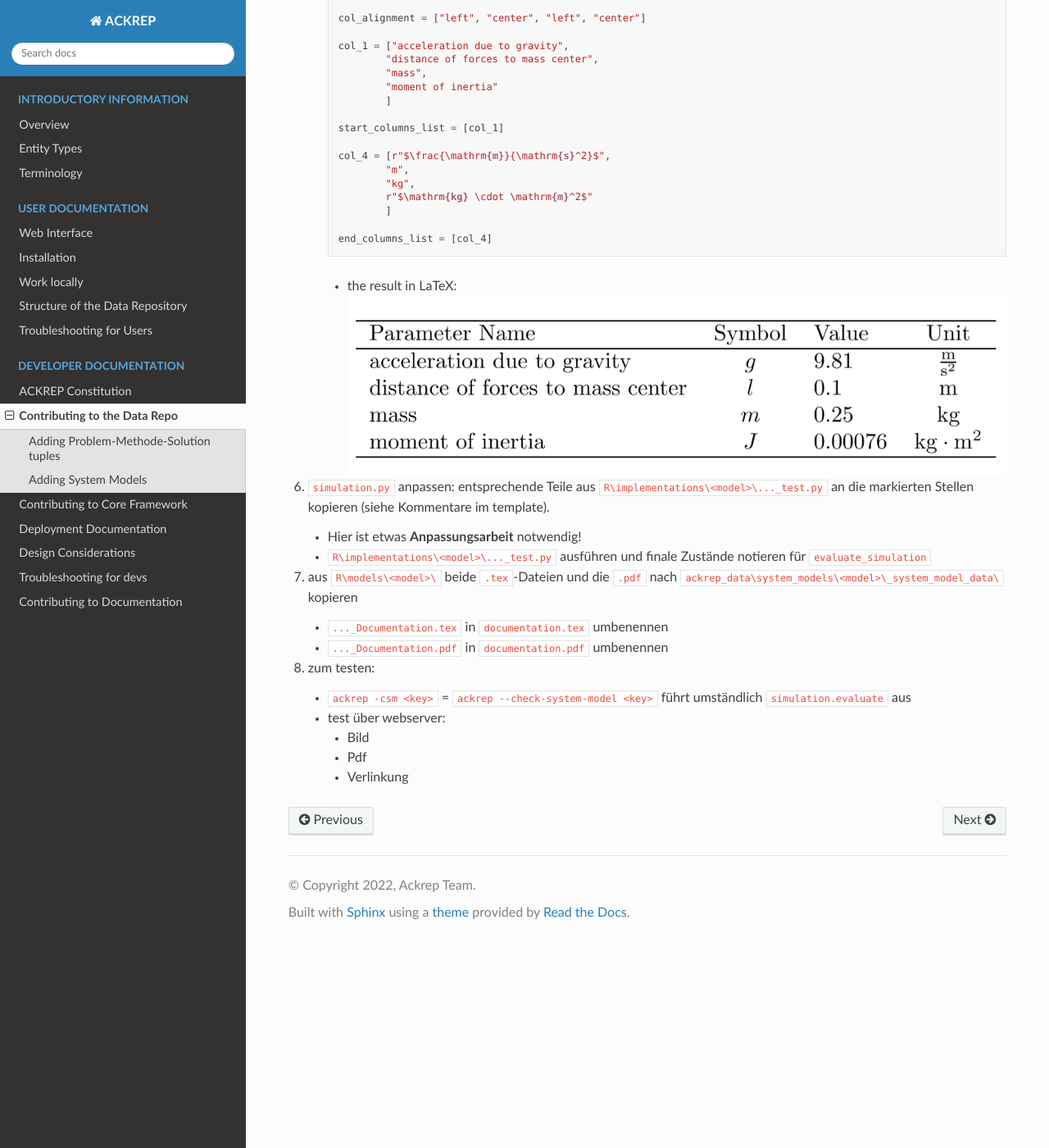
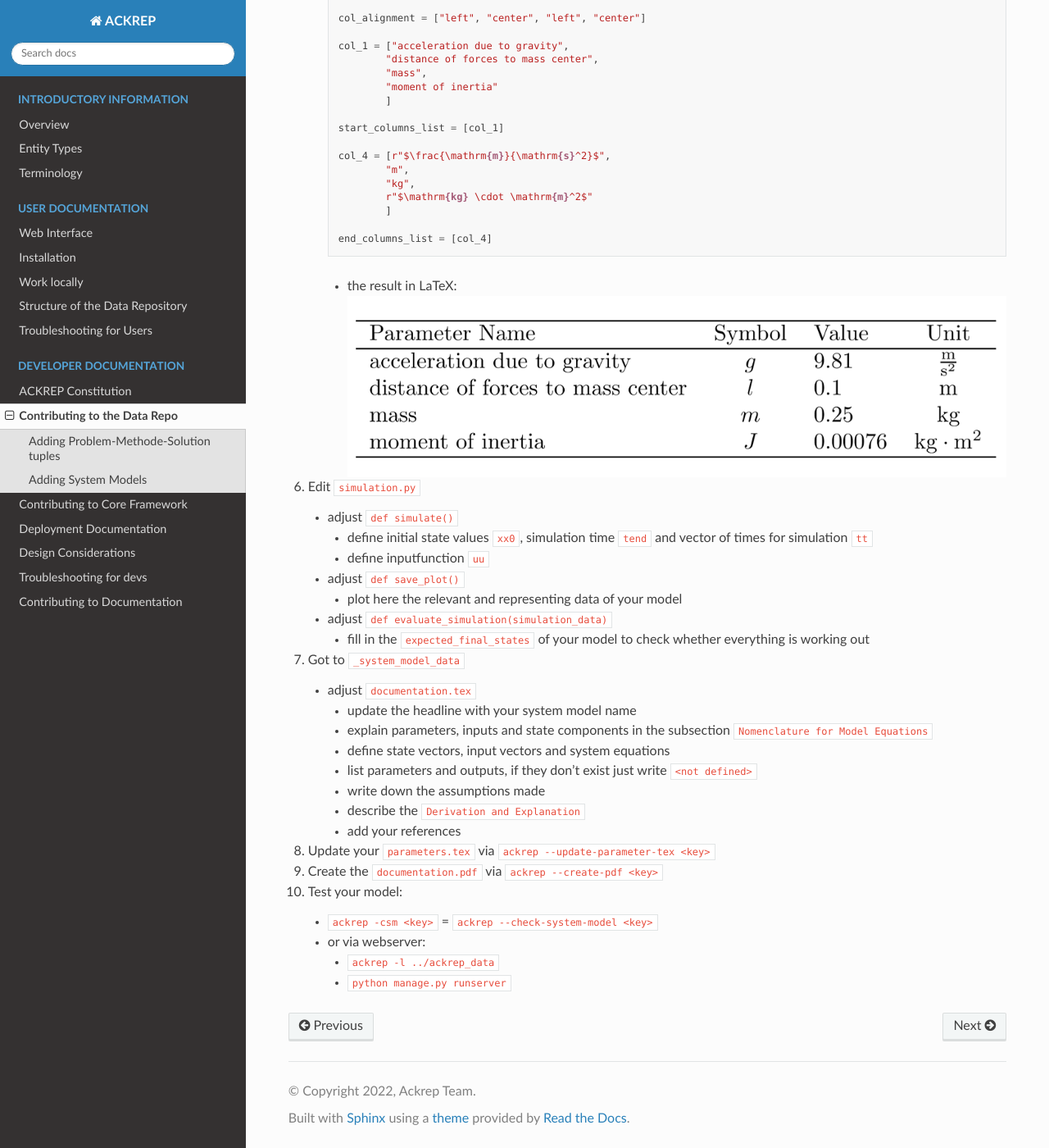
Before and after one commit to ackrep-org/ackrep_doc, a Sphinx documentation site: the page built from docs/source/devdoc/contributing_data.md, in a window 1280 px wide and 1400 px high, scrolled down 2527 px. Shown: the whole window at 82% size. Built offline with Sphinx 7.4.7 and the Read the Docs theme 2.0.0, drawn with Linux system fonts in a browser that asks for light colours; some of the changed text lies outside the part shown.

Commit message:
Update contributing_data.md
last steps added

````diff
--- a/docs/source/devdoc/contributing_data.md
+++ b/docs/source/devdoc/contributing_data.md
@@ -105,16 +105,27 @@ directory for a new system model: `ackrep_data\system_models\<model_name>\`
         ```
         - the result in LaTeX:
         ![Latex Table](latex_table.png)
-
-6. `simulation.py` anpassen: entsprechende Teile aus `R\implementations\<model>\..._test.py` an die markierten Stellen kopieren (siehe Kommentare im template).
-    - Hier ist etwas **Anpassungsarbeit** notwendig!
-    - `R\implementations\<model>\..._test.py` ausführen und finale Zustände notieren für `evaluate_simulation`
-7. aus `R\models\<model>\` beide `.tex`-Dateien und die `.pdf` nach `ackrep_data\system_models\<model>\_system_model_data\` kopieren
-    - `..._Documentation.tex` in `documentation.tex` umbenennen
-    - `..._Documentation.pdf` in `documentation.pdf` umbenennen
-8. zum testen:
-    - `ackrep -csm <key>` = `ackrep --check-system-model <key>` führt umständlich `simulation.evaluate` aus
-    - test über webserver:
-        - Bild
-        - Pdf
-        - Verlinkung
+6. Edit `simulation.py`
+    - adjust `def simulate()`
+        - define initial state values `xx0`, simulation time `tend` and vector of times for simulation `tt`
+        - define inputfunction `uu`
+    - adjust `def save_plot()`
+        - plot here the relevant and representing data of your model
+    - adjust `def evaluate_simulation(simulation_data)`
+        - fill in the `expected_final_states` of your model to check whether everything is working out
+7. Got to `_system_model_data`
+    - adjust `documentation.tex`
+        - update the headline with your system model name
+        - explain parameters, inputs and state components in the subsection `Nomenclature for Model Equations`
+        - define state vectors, input vectors and system equations
+        - list parameters and outputs, if they don't exist just write `<not defined>`
+        - write down the assumptions made
+        - describe  the `Derivation and Explanation`
+        - add your references
+8. Update your `parameters.tex` via `ackrep --update-parameter-tex <key>`
+9. Create the `documentation.pdf` via `ackrep --create-pdf <key>`
+10. Test your model:
+    - `ackrep -csm <key>` = `ackrep --check-system-model <key>`
+    - or via webserver:
+        - `ackrep -l ../ackrep_data`
+        - `python manage.py runserver`
````
Also changed, not shown: other parts of docs/source/devdoc/contributing_data.md (+1 -1 lines).
